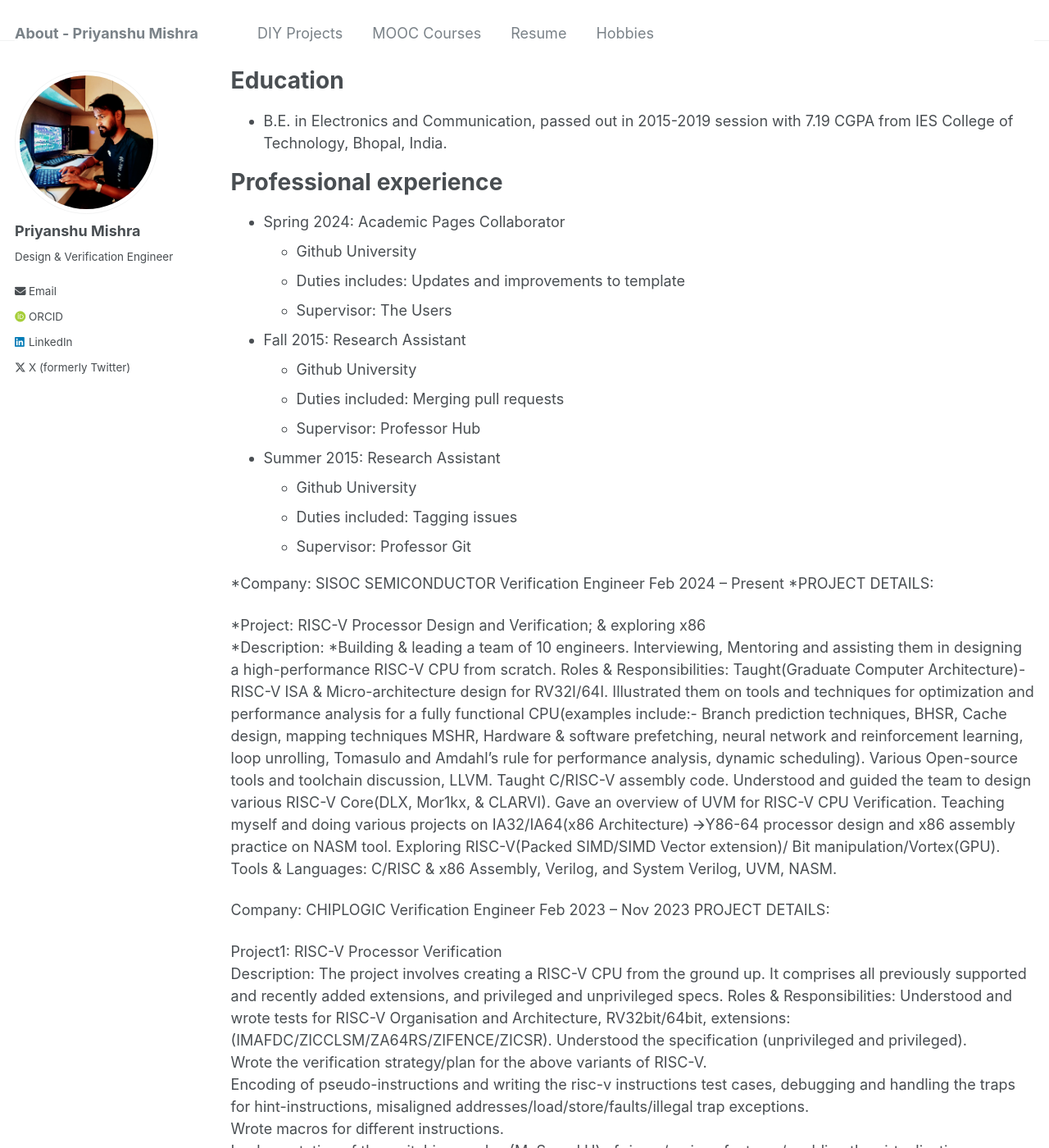
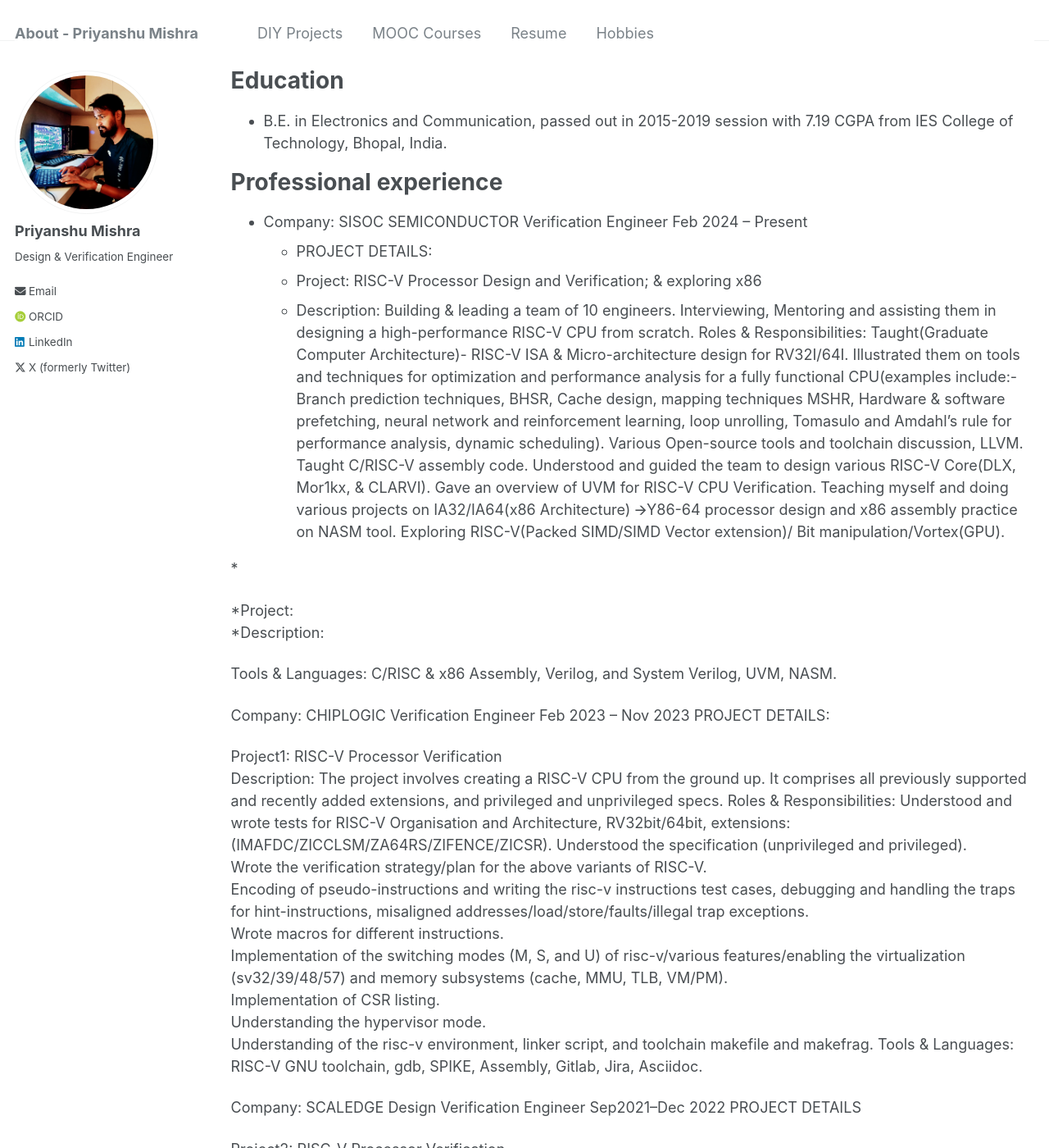
Before and after one commit to Priyanshumishra77/priyanshu.github.io, a Jekyll site: the page built from _pages/cv.md, in a window 1280 px wide and 1400 px high, scrolled down 1083 px. Shown: the whole window at 82% size. Built offline with Jekyll 4.4.1, drawn with Linux system fonts in a browser that asks for light colours; some web fonts are replaced.

Commit message:
Update cv.md

```diff
--- a/_pages/cv.md
+++ b/_pages/cv.md
@@ -79,27 +79,10 @@ Education
 
 Professional experience
 ======
-* Spring 2024: Academic Pages Collaborator
-  * Github University
-  * Duties includes: Updates and improvements to template
-  * Supervisor: The Users
-
-* Fall 2015: Research Assistant
-  * Github University
-  * Duties included: Merging pull requests
-  * Supervisor: Professor Hub
-
-* Summer 2015: Research Assistant
-  * Github University
-  * Duties included: Tagging issues
-  * Supervisor: Professor Git
-
-*Company:  SISOC SEMICONDUCTOR		Verification Engineer	           Feb 2024 – Present
-*PROJECT DETAILS:
-
-*Project: RISC-V Processor Design and Verification; & exploring x86
-*Description:
-  *Building & leading a team of 10 engineers. Interviewing, Mentoring and assisting them in designing a high-performance RISC-V CPU from scratch.
+* Company:  SISOC SEMICONDUCTOR		Verification Engineer	           Feb 2024 – Present
+  * PROJECT DETAILS:
+  * Project: RISC-V Processor Design and Verification; & exploring x86
+  * Description: Building & leading a team of 10 engineers. Interviewing, Mentoring and assisting them in designing a high-performance RISC-V CPU from scratch.
 Roles & Responsibilities:
 Taught(Graduate Computer Architecture)- RISC-V ISA & Micro-architecture design for RV32I/64I.
 Illustrated them on tools and techniques for optimization and performance analysis for a fully functional CPU(examples include:- Branch prediction techniques, BHSR, Cache design, mapping techniques MSHR, Hardware & software prefetching, neural network and reinforcement learning, loop unrolling, Tomasulo and Amdahl's rule for performance analysis, dynamic scheduling).
@@ -108,6 +91,12 @@ Understood and guided the team to design various RISC-V Core(DLX, Mor1kx, & CLAR
 Gave an overview of UVM for RISC-V CPU Verification.
 Teaching myself and doing various projects on IA32/IA64(x86 Architecture) 🡪Y86-64 processor design and x86 assembly practice on NASM tool.
 Exploring RISC-V(Packed SIMD/SIMD Vector extension)/ Bit manipulation/Vortex(GPU).
+
+*
+
+*Project:
+*Description:
+
 Tools & Languages: C/RISC & x86 Assembly, Verilog, and System Verilog, UVM, NASM.
 
 
```
